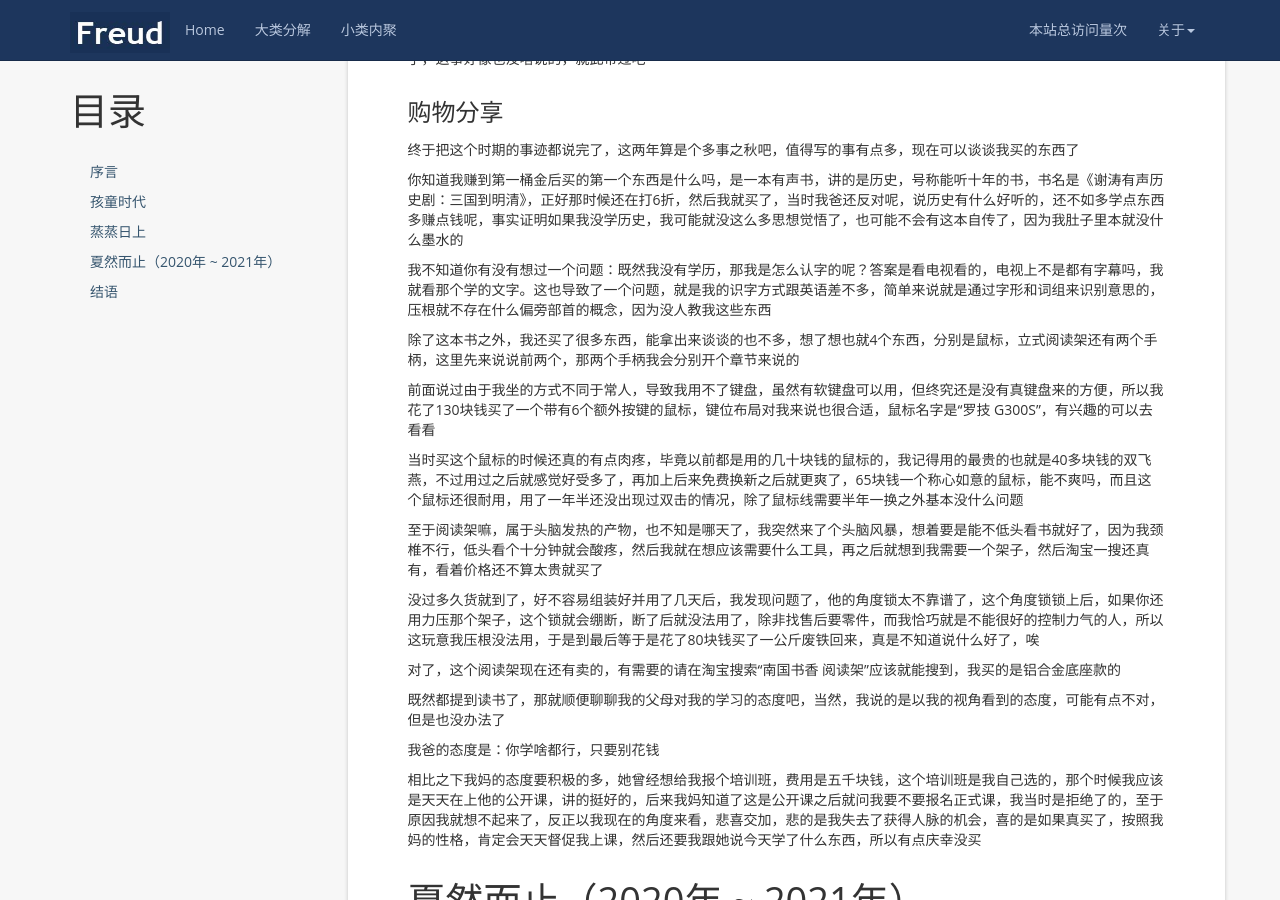
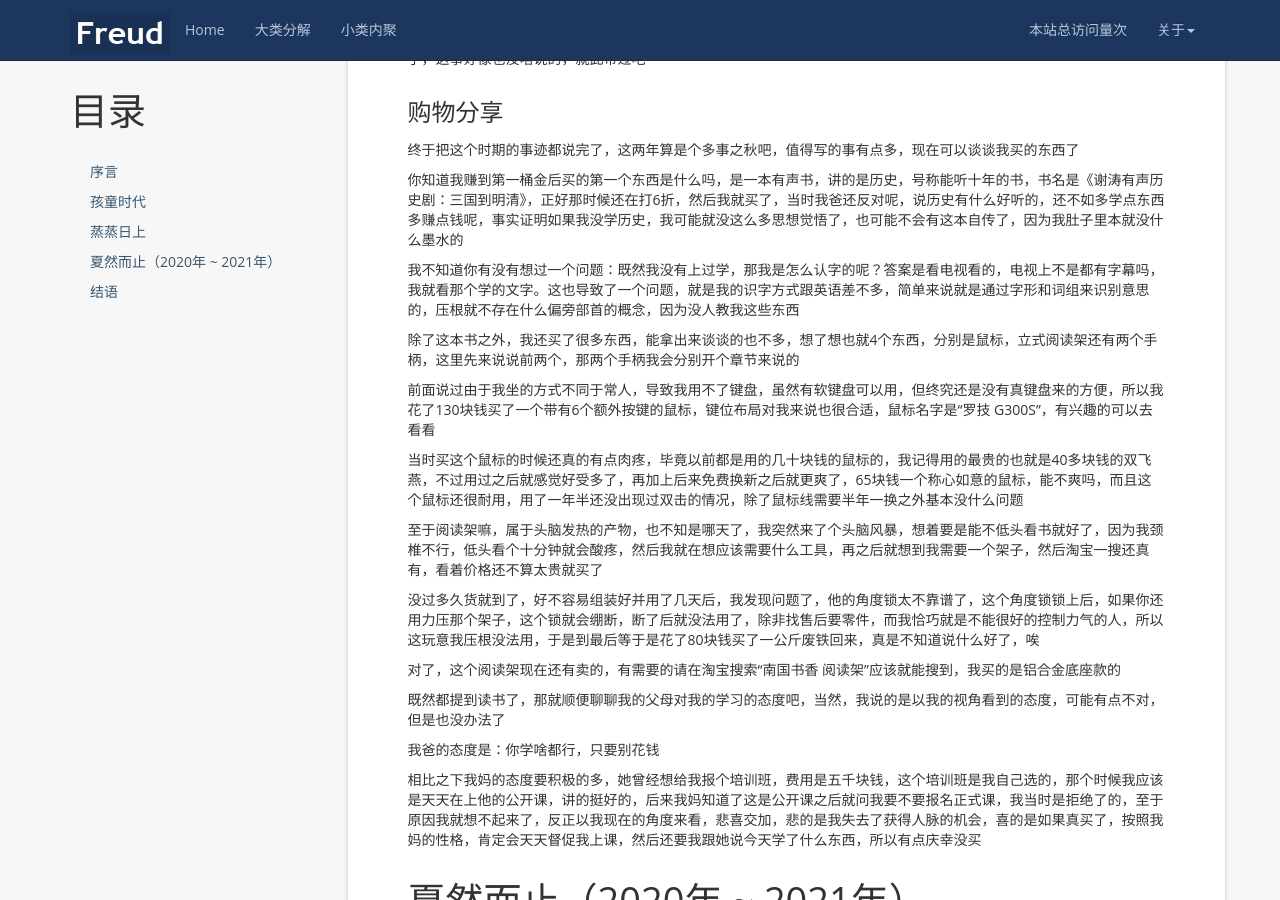
Before and after one commit to kljzndx/My-Blog, a Jekyll site: the page built from _posts/2021-07-07-autobiography.md, in a window 1280 px wide and 900 px high, scrolled down 5768 px. Built offline with Jekyll 4.4.1, drawn with Linux system fonts in a browser that asks for light colours; nearby versions of some CDN libraries; comment, search, counter and statistics services are not loaded; some of the changed text lies outside the part shown.

Commit message:
做了些适当更改

```diff
--- a/_posts/2021-07-07-autobiography.md
+++ b/_posts/2021-07-07-autobiography.md
@@ -219,7 +219,7 @@ tags: [自传]
 
 你知道我赚到第一桶金后买的第一个东西是什么吗，是一本有声书，讲的是历史，号称能听十年的书，书名是《谢涛有声历史剧：三国到明清》，正好那时候还在打6折，然后我就买了，当时我爸还反对呢，说历史有什么好听的，还不如多学点东西多赚点钱呢，事实证明如果我没学历史，我可能就没这么多思想觉悟了，也可能不会有这本自传了，因为我肚子里本就没什么墨水的
 
-我不知道你有没有想过一个问题：既然我没有学历，那我是怎么认字的呢？答案是看电视看的，电视上不是都有字幕吗，我就看那个学的文字。这也导致了一个问题，就是我的识字方式跟英语差不多，简单来说就是通过字形和词组来识别意思的，压根就不存在什么偏旁部首的概念，因为没人教我这些东西
+我不知道你有没有想过一个问题：既然我没有上过学，那我是怎么认字的呢？答案是看电视看的，电视上不是都有字幕吗，我就看那个学的文字。这也导致了一个问题，就是我的识字方式跟英语差不多，简单来说就是通过字形和词组来识别意思的，压根就不存在什么偏旁部首的概念，因为没人教我这些东西
 
 除了这本书之外，我还买了很多东西，能拿出来谈谈的也不多，想了想也就4个东西，分别是鼠标，立式阅读架还有两个手柄，这里先来说说前两个，那两个手柄我会分别开个章节来说的
 
```
Also changed, not shown: other parts of _posts/2021-07-07-autobiography.md (+1 -1 lines).
